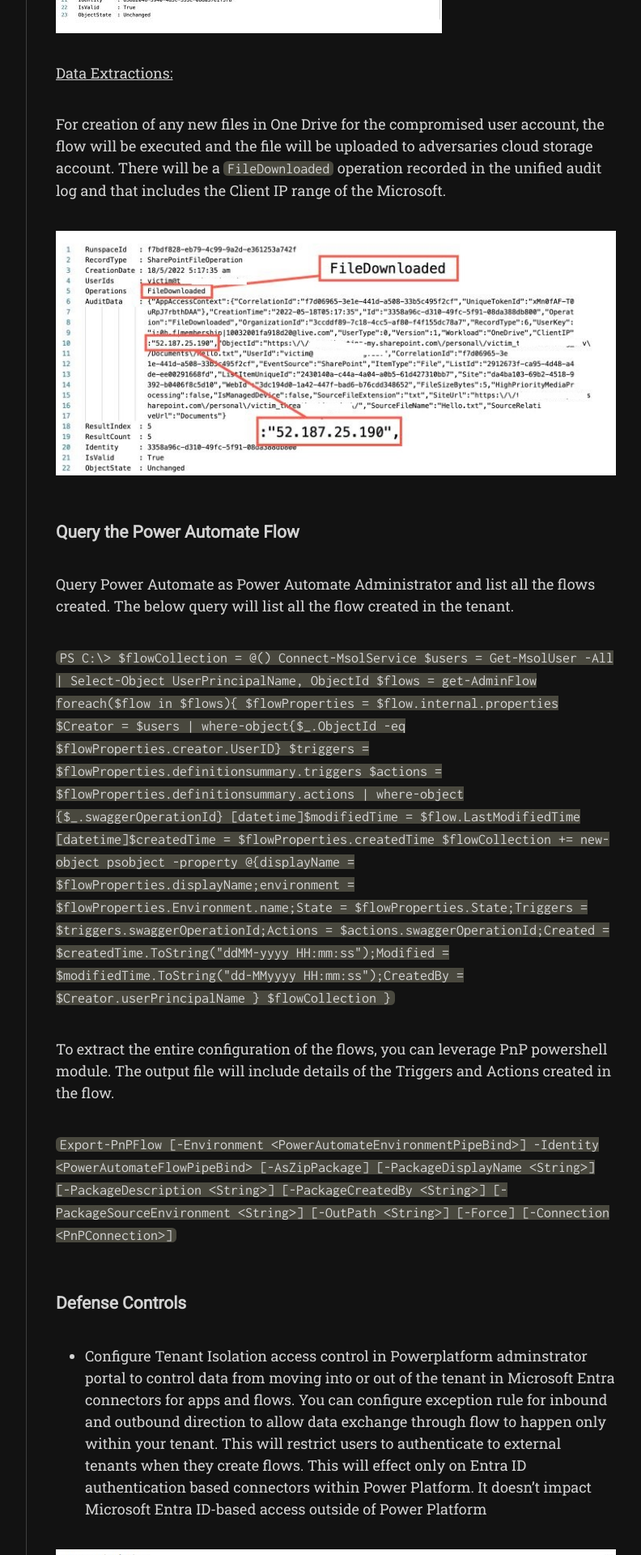
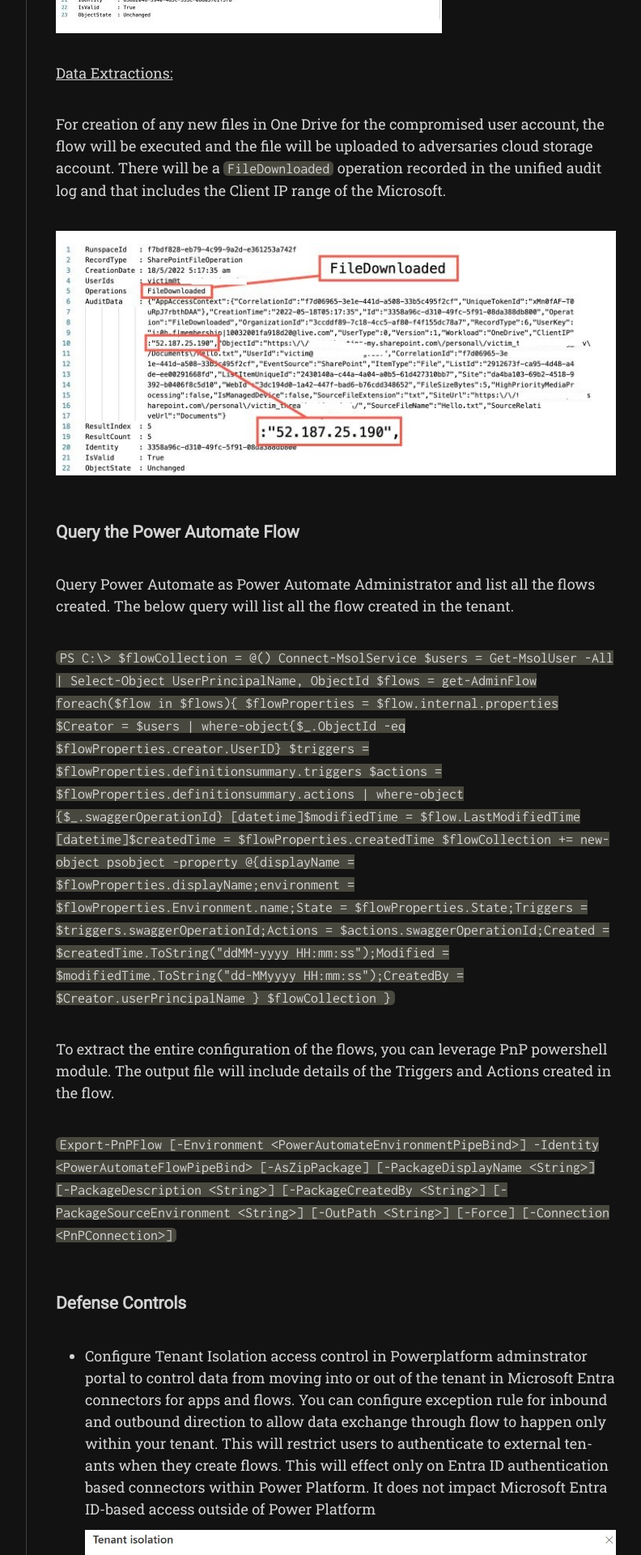
Before and after one commit to Th1ru-M/th1ru-m.github.io, a Jekyll site: the page built from _posts/2024-12-07-Abusing Powerautomate Flows.md, in a window 1280 px wide. Shown: the part 3080-5000 px from the top of the page at 81% size, without its empty margins (357-1149 px from the left). Built offline with Jekyll 4.4.1, drawn with Linux system fonts in a browser that asks for light colours; nearby versions of some CDN libraries; some web fonts are replaced.

Commit message:
Update 2024-12-07-Abusing Powerautomate Flows.md

```diff
--- a/_posts/2024-12-07-Abusing Powerautomate Flows.md
+++ b/_posts/2024-12-07-Abusing Powerautomate Flows.md
@@ -82,14 +82,14 @@ To extract the entire configuration of the flows, you can leverage PnP powershel
 ### Defense Controls
 
 - Configure Tenant Isolation access control in Powerplatform adminstrator portal to control data from moving into or out of the tenant in Microsoft Entra connectors for apps and flows.
-You can configure exception rule for inbound and outbound direction to allow data exchange through flow to happen only within your tenant. This will restrict users to authenticate to external tenants when they create flows. This will effect only on Entra ID authentication based connectors within Power Platform. It doesn't impact Microsoft Entra ID-based access outside of Power Platform
+You can configure exception rule for inbound and outbound direction to allow data exchange through flow to happen only within your tenant. This will restrict users to authenticate to external tenants when they create flows. This will effect only on Entra ID authentication based connectors within Power Platform. It does not impact Microsoft Entra ID-based access outside of Power Platform
 
-![TenantIsolation](/image/flows/isolation.JPG)
+  ![TenantIsolation](/image/flows/isolation.JPG)
 
 - Configure data policies in Power Platform admin center that allow administrators to control access to these connectors in various ways to help reduce risk in your organization
 
 - Combination of data policies and tenant isolation in Power Platform can protect Organization data getting exposed
 
-- You can also leverage Entra ID-wide Tenant Restriction. Entra ID Tenant Restriction is focused on controlling user access to different Entra ID tenants, primarily concerning authentication and access to Azure resources.
+- You can also leverage Entra ID-wide Tenant Restriction. Entra ID Tenant Restriction is focused on controlling user access to different Entra ID tenants, primarily concerning authentication and access to Azure resources
 
-- When Power Automate flow is used to send or forward emails via connectors like Outlook or other Microsoft-based email services, often the email header includes the `x-ms-mailapplication`. This header helps to identify the application or service that initiated the email. Configure a Transport rule in Exchange online to block emails with the `x-ms-mailapplication` header with value `Microsoft Power Automate` for the mail operation type as send or forward.
+- When Power Automate flow is used to send or forward emails via connectors like Outlook or other Microsoft-based email services, often the email header includes the `x-ms-mailapplication`. This header helps to identify the application or service that initiated the email. Configure a Transport rule in Exchange online to block emails with the `x-ms-mailapplication` header with value `Microsoft Power Automate` for the mail operation type as send or forward
```
